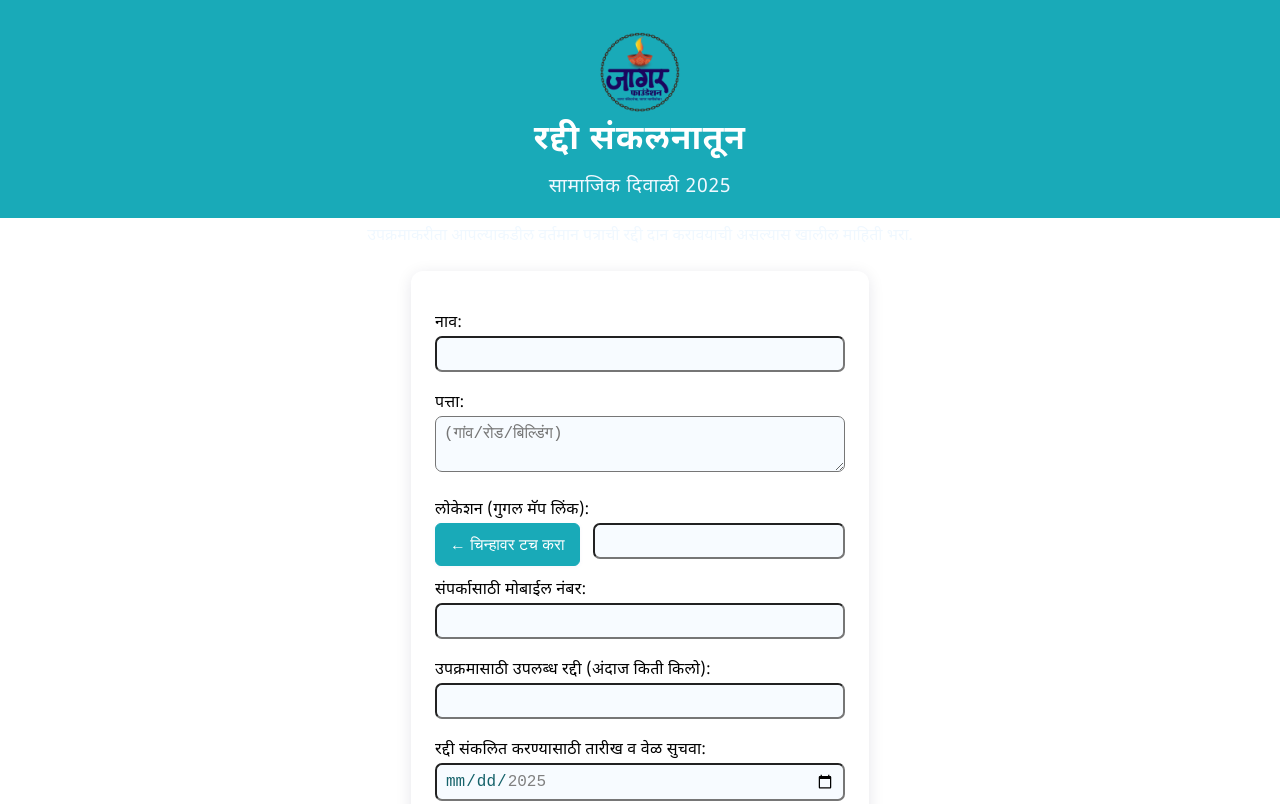
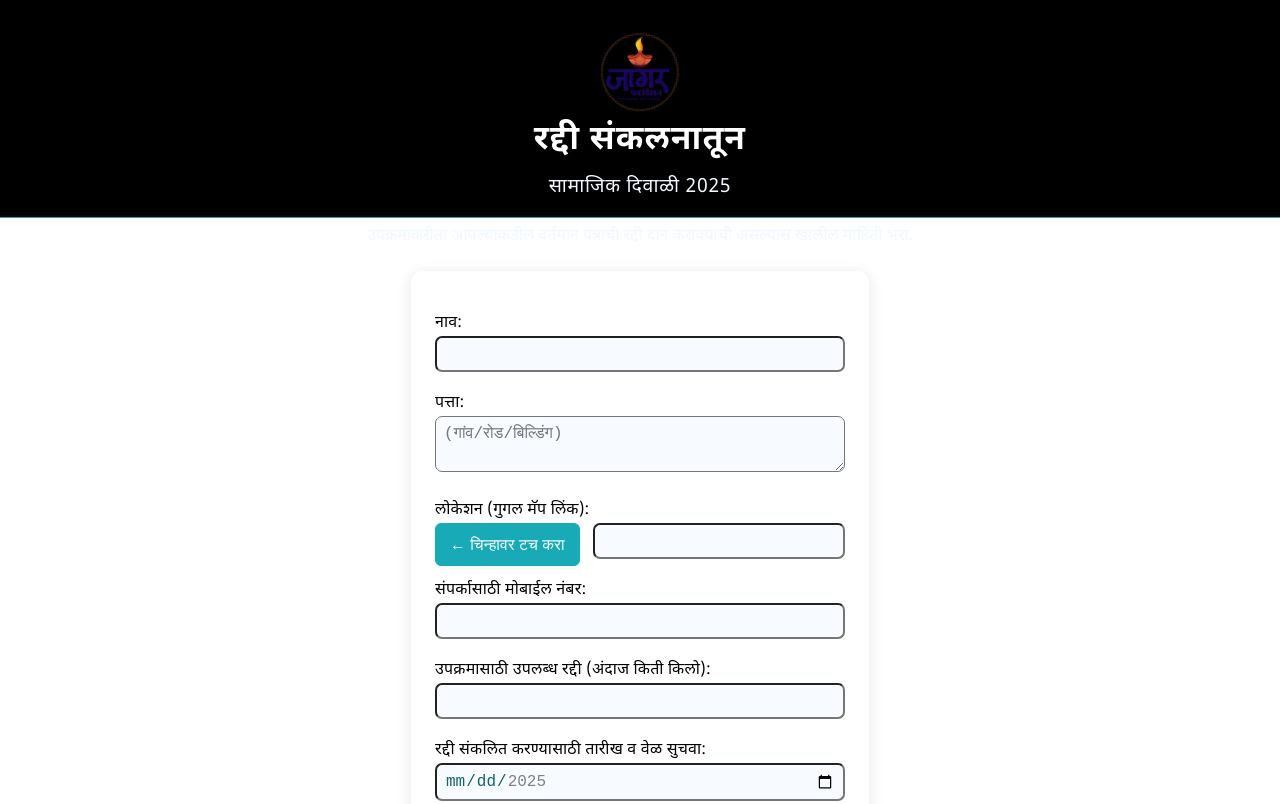
Before and after one commit to chedenandkumar/Samajik-Diwali, a website: page index.html in a window 1280 px wide. Shown: the top 804 px of the page. Drawn offline with Linux system fonts and the light colour scheme; no server answers.

Commit message:
Update index.html

```diff
--- a/index.html
+++ b/index.html
@@ -15,7 +15,7 @@
       margin: 0;
       padding: 32px 0 12px 0;
       text-align: center;
-      background: #19aab8;
+      background: #000000;
       border-bottom: 1.5px solid #19aab8;
     }
     header h1 {
```
